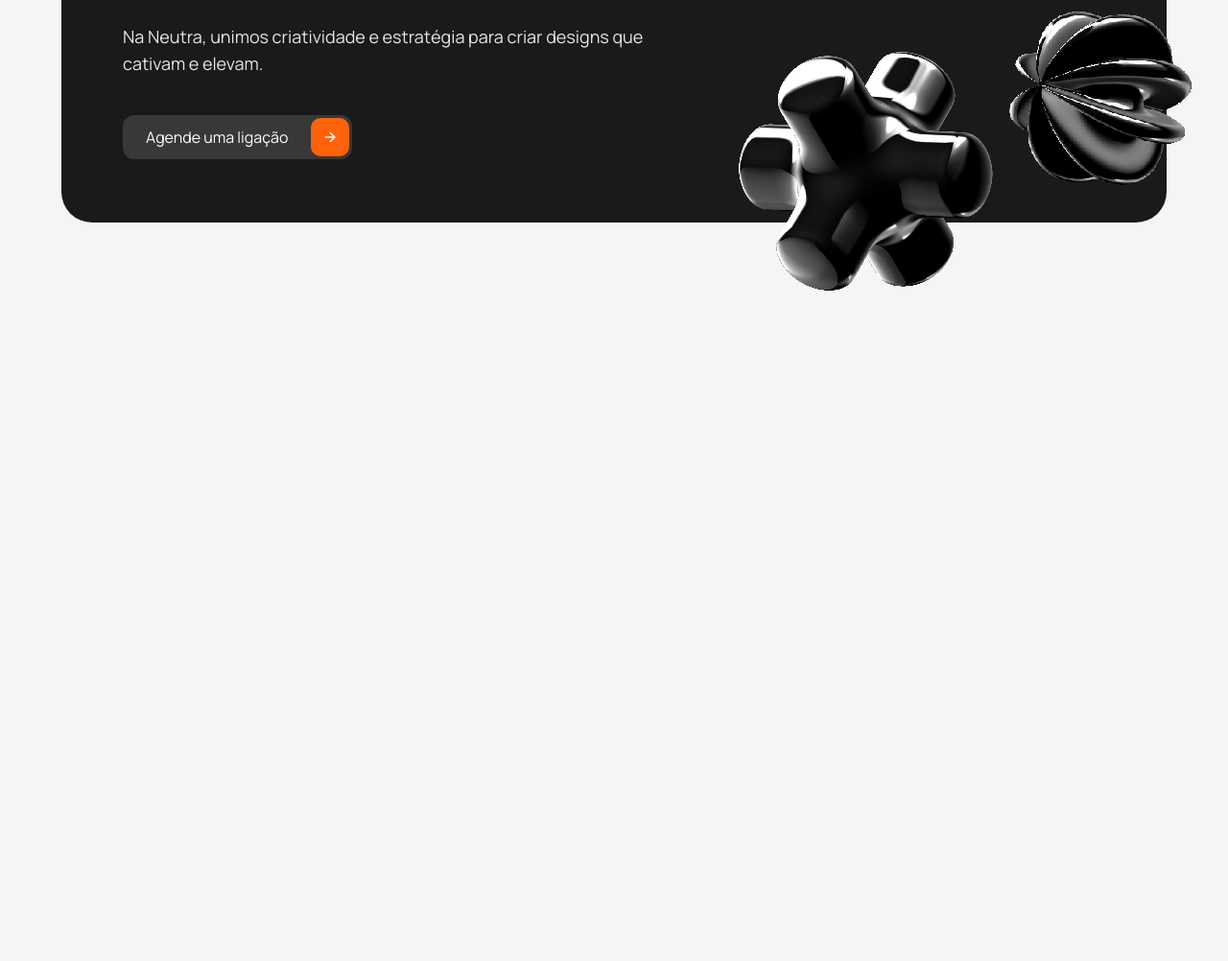
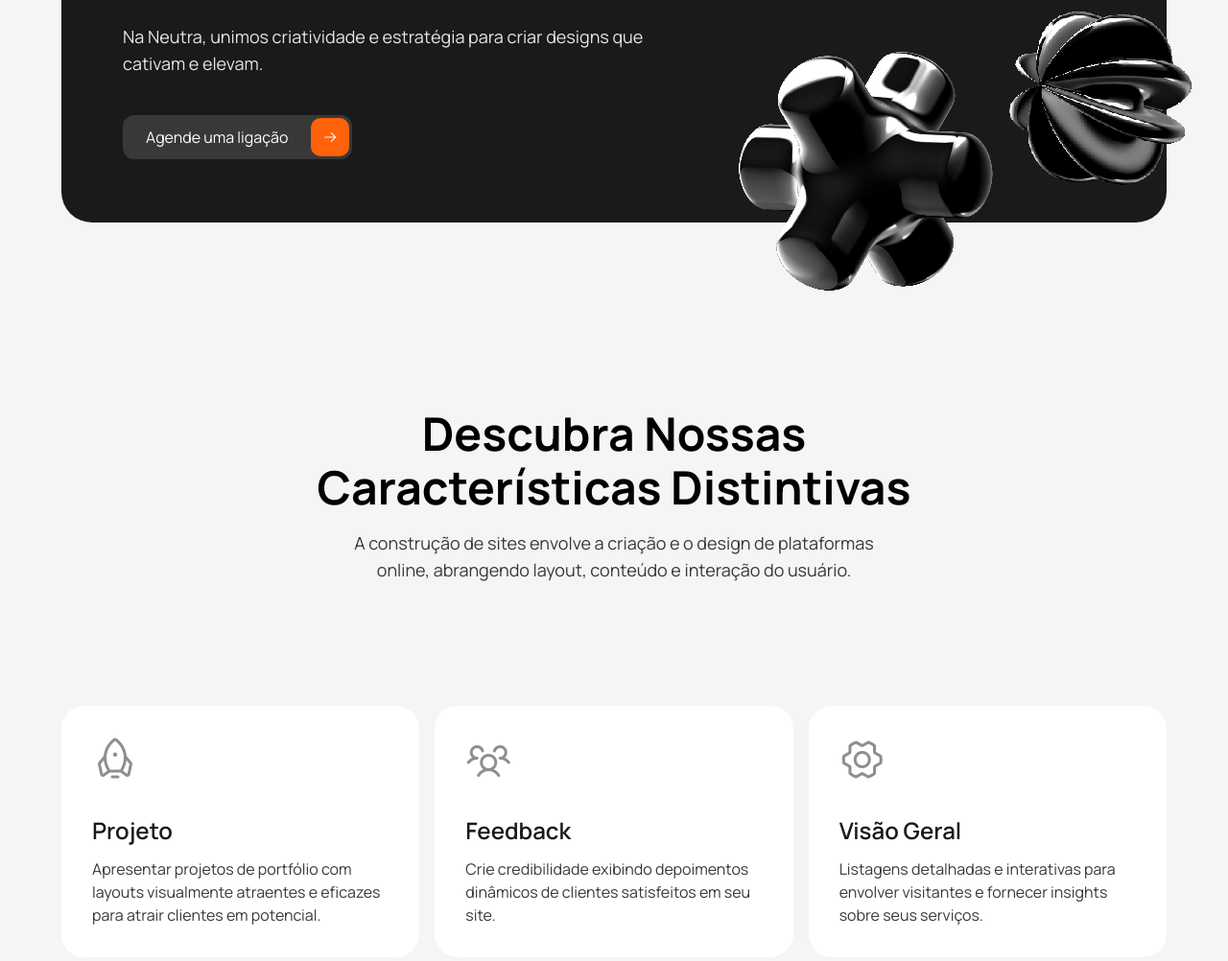
Before and after one commit to johnsans04/Neutra, a plain HTML site: page index.html in a window 1280 px wide. Shown: the part 404-1406 px from the top of the page at 96% size. Before the commit the page ends 800 px from the top, so only its background shows below. Drawn offline with nearby package versions, Linux system fonts and the light colour scheme.

Commit message:
add section feature-1

```diff
--- a/assets/css/style.css
+++ b/assets/css/style.css
@@ -238,3 +238,77 @@ header .rightside nav a.active::after {
     top: 48px;
     right: 196px;
 }
+
+/* FEATURE 1 */
+.feature-1 ,
+.feature-1 .container,
+.feature-1 .feature-header {
+    display: flex;
+    flex-direction: column;
+}
+
+.feature-1 {
+    padding: 96px 0;
+}
+
+.feature-1 .container {
+    width: 100%;
+    align-items: center;
+    gap: 64px;
+}
+
+.feature-1 .feature-header {
+    text-align: center;
+    gap: 16px;
+    margin-bottom: 64px;
+}
+
+.feature-1 .feature-header h2,
+.feature-1 .feature-header p {
+    margin: auto;
+}
+
+.feature-1 .feature-header h2 {
+    max-width: 720px;
+    font-size: 48px;
+    line-height: 56px;
+    font-weight: var(--font-bold);
+}
+
+.feature-1 .feature-header p {
+    max-width: 560px;
+    color: var(--gray-500);
+    font-size: 18px;
+    line-height: 28px;
+}
+
+.feature-1 .feature-body {
+    display: flex;
+    gap: 16px;
+}
+
+.feature-1 .feature-body .card {
+    flex: 1;
+    background: var(--white);
+    padding: 32px;
+    border-radius: 24px;
+}
+
+.feature-1 .feature-body .card i {
+    font-size: 48px;
+    color: var(--gray-400);
+}
+
+.feature-1 .feature-body .card h4 {
+    margin-top: 32px;
+    margin-bottom: 12px;
+    font-size: 24px;
+    font-weight: var(--font-semibold);
+    color: var(--gray-700);
+    line-height: 32px;
+}
+
+.feature-1 .feature-body .card p {
+    color: var(--gray-500);
+    line-height: 24px;
+}
--- a/index.html
+++ b/index.html
@@ -6,6 +6,9 @@
         <link rel="stylesheet" href="./assets/css/style.css" />
         <link rel="icon" href="./assets/images/lg.png" type="image/png" />
         <title>Neutra - Framer Template</title>
+        <link rel="stylesheet" type="text/css" href="https://cdn.jsdelivr.net/npm/@phosphor-icons/web@2.1.1/src/regular/style.css" />
+        <link rel="stylesheet" type="text/css" href="https://cdn.jsdelivr.net/npm/@phosphor-icons/web@2.1.1/src/fill/style.css" />
+  </head>
     </head>
     <body>
         <header>
@@ -42,7 +45,7 @@
                             <button class="btn">
                                 <span>Agende uma ligação</span>
                                 <div class="arrow-right">
-                                    <ion-icon name="arrow-forward-outline"></ion-icon>
+                                    <i class="ph ph-arrow-right"></i>
                                 </div>
                             </button>
                         </div>
@@ -58,10 +61,51 @@
                     </div>
                 </div>
             </section>
+
+            <section class="feature-1">
+                <div class="container">
+                    <div class="feature-header">
+                        <h2>Descubra Nossas Características Distintivas</h2>
+                        <p>A construção de sites envolve a criação e o design
+                        de plataformas online, abrangendo layout, conteúdo e interação do usuário.</p>
+                    </div>
+                    <div class="feature-body">
+                        <div class="card">
+                            <div class="card-content">
+                                <i class="ph ph-rocket"></i>
+                                <h4>Projeto</h4>
+                                <p>
+                                    Apresentar projetos de portfólio com layouts visualmente atraentes
+                                    e eficazes para atrair clientes em potencial.
+                                </p>
+                            </div>
+                        </div>
+                        <div class="card">
+                            <div class="card-content">
+                                <i class="ph ph-users-three"></i>
+                                <h4>Feedback</h4>
+                                <p>
+                                    Crie credibilidade exibindo depoimentos dinâmicos de clientes
+                                    satisfeitos em seu site.
+                                </p>
+                            </div>
+                        </div>
+                        <div class="card">
+                            <div class="card-content">
+                                <i class="ph ph-gear-six"></i>
+                                <h4>Visão Geral</h4>
+                                <p>
+                                    Listagens detalhadas e interativas para envolver visitantes e fornecer
+                                    insights sobre seus serviços.
+                                </p>
+                            </div>
+                        </div>
+                    </div>
+                </div>
+            </section>
         </main>
 
         <script src="./assets/js/script.js"></script>
-        <script type="module" src="https://unpkg.com/ionicons@7.1.0/dist/ionicons/ionicons.esm.js"></script>
-        <script nomodule src="https://unpkg.com/ionicons@7.1.0/dist/ionicons/ionicons.js"></script>
+        <!--https://phosphoricons.com/ tipo: regular-->
     </body>
 </html>
```
